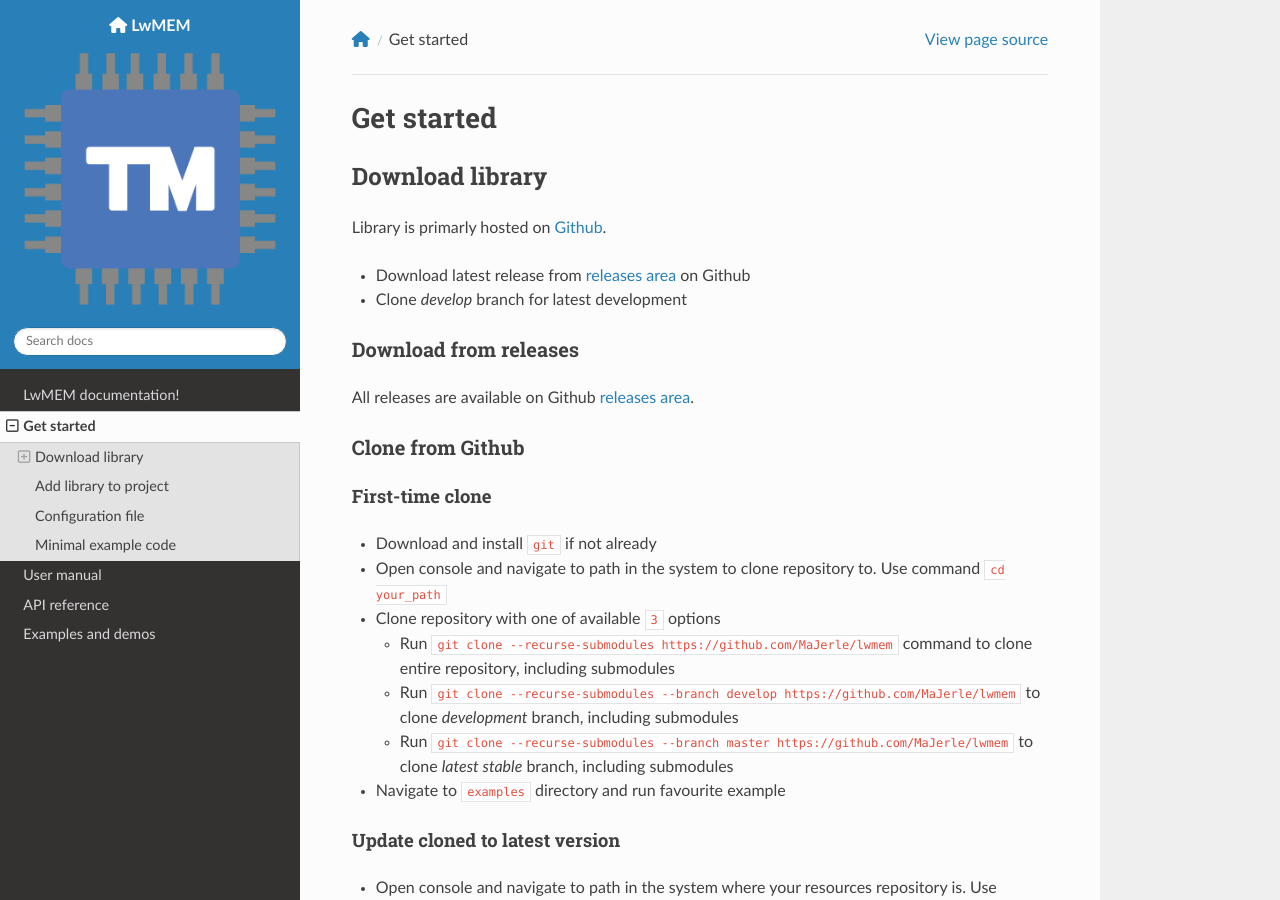
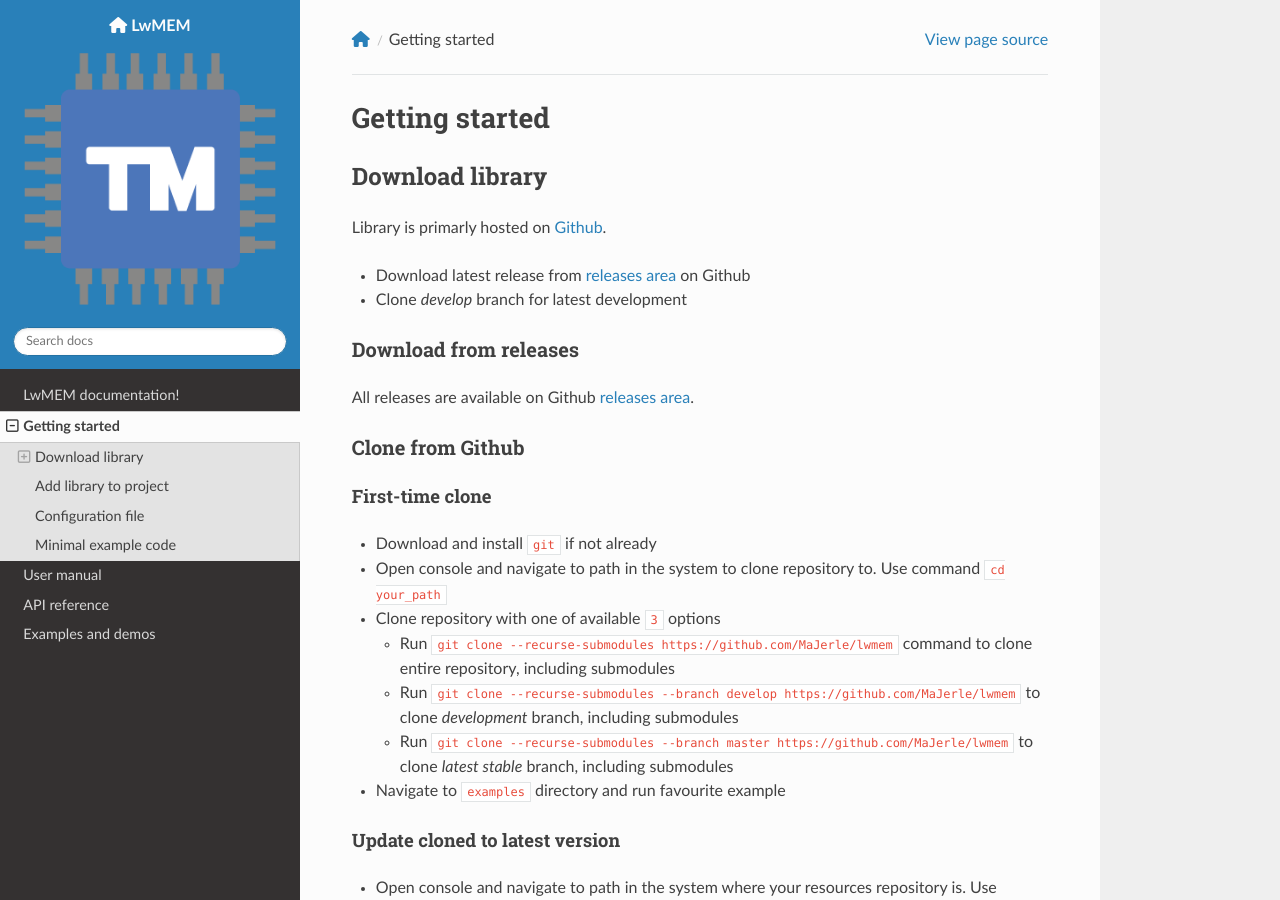
Before and after one commit to MaJerle/lwmem, a Sphinx documentation site: the page built from docs/get-started/index.rst, in a window 1280 px wide and 900 px high. Built offline with Sphinx 7.4.7 and the Read the Docs theme 2.0.0, drawn with Linux system fonts in a browser that asks for light colours; nearby versions of some CDN libraries.

Commit message:
Change to getting started

```diff
--- a/docs/api-reference/lwmem_config.rst
+++ b/docs/api-reference/lwmem_config.rst
@@ -7,6 +7,6 @@ This is the default configuration of the middleware.
 When any of the settings shall be modified, it shall be done in dedicated application config ``lwmem_config.h`` file.
 
 .. note::
-	Check :ref:`get_started` to create configuration file.
+	Check :ref:`getting_started` to create configuration file.
 
 .. doxygengroup:: LWMEM_CONFIG
--- a/docs/get-started/index.rst
+++ b/docs/get-started/index.rst
@@ -1,7 +1,7 @@
-.. _get_started:
+.. _getting_started:
 
-Get started
-===========
+Getting started
+===============
 
 .. _download_library:
 
--- a/docs/index.rst
+++ b/docs/index.rst
@@ -6,7 +6,7 @@ LwMEM is lightweight dynamic memory manager optimized for embedded systems.
 .. rst-class:: center
 .. rst-class:: index_links
 
-	:ref:`download_library` · `Open Github <https://github.com/MaJerle/lwmem>`_
+	:ref:`download_library` · :ref:`getting_started` · `Open Github <https://github.com/MaJerle/lwmem>`_
 
 Features
 ^^^^^^^^
```
Also changed, not shown: other parts of docs/index.rst (+1 -1 lines).
